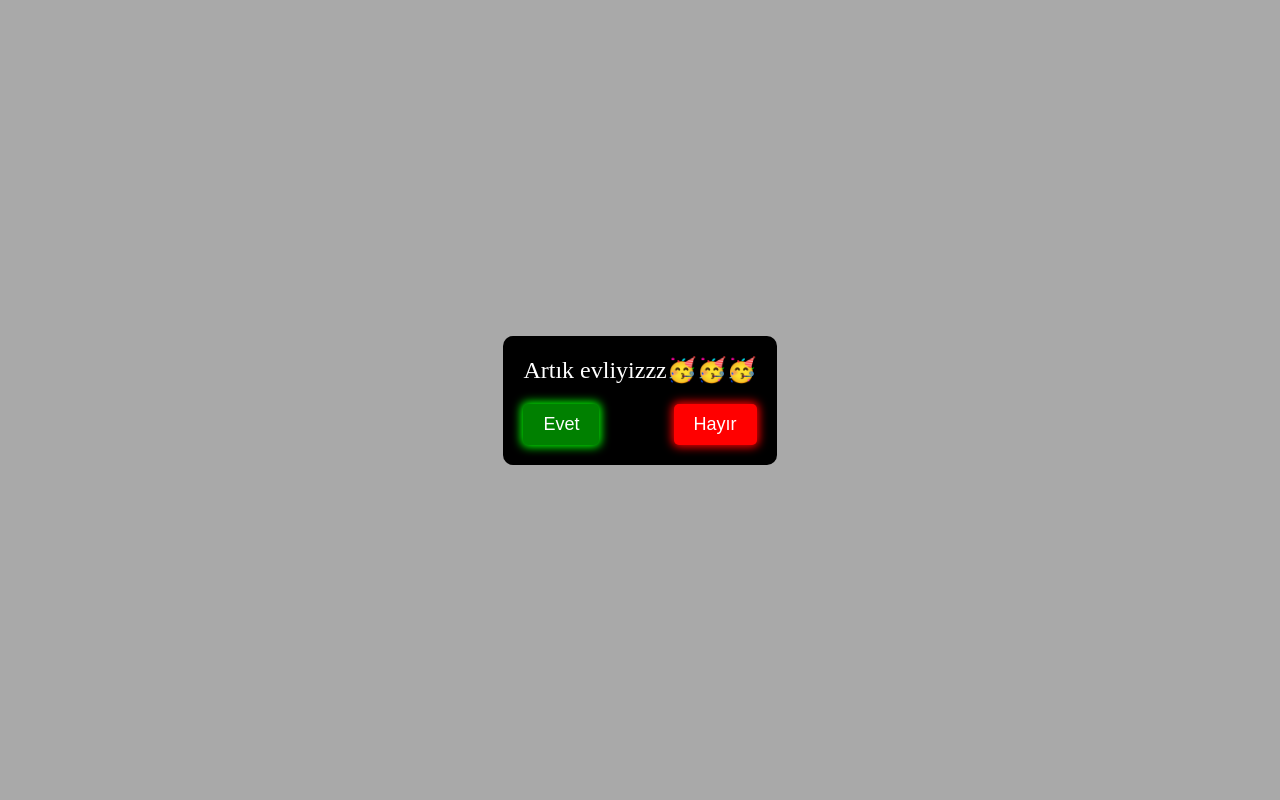
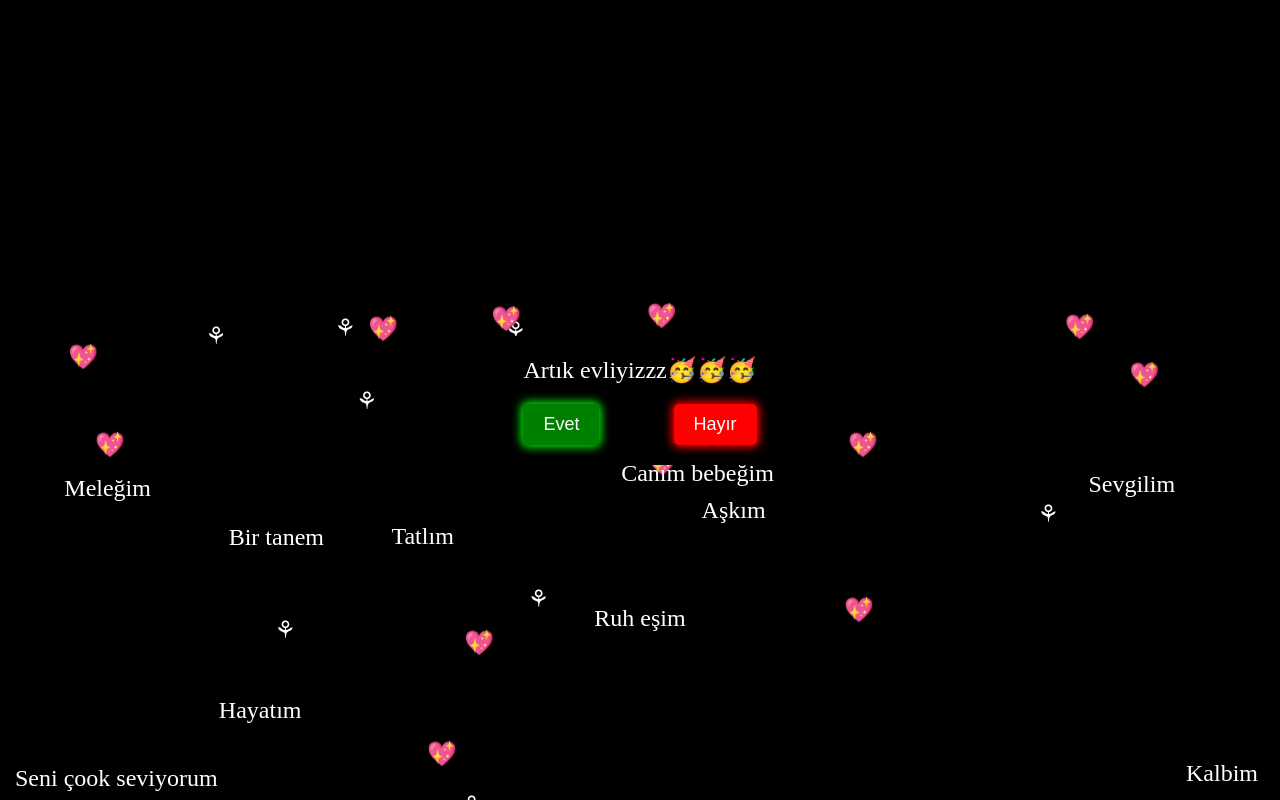
Before and after one commit to novasqw/nova.github.io, a plain HTML site: page index.html in a window 1280 px wide. Both pictures are taken after a click on the button "Evet". Drawn offline with Linux system fonts and the light colour scheme.

Commit message:
Update index.html

```diff
--- a/index.html
+++ b/index.html
@@ -6,7 +6,7 @@
     <title>Romantic Proposal</title>
     <style>
         body {
-            background-color: darkgray;
+            background-color: black;
             display: flex;
             justify-content: center;
             align-items: center;
@@ -14,6 +14,7 @@
             margin: 0;
             overflow: hidden;
             position: relative;
+            color: white;
         }
         .menu {
             background-color: black;
@@ -66,10 +67,9 @@
             overflow: hidden;
             z-index: 0;
         }
-        .falling .heart, .falling .rose {
+        .falling .emoji, .falling .phrase {
             position: absolute;
-            width: 30px;
-            height: 30px;
+            font-size: 24px;
             animation: fall 5s infinite linear;
         }
         @keyframes fall {
@@ -94,6 +94,19 @@
         const falling = document.getElementById('falling');
         let noClickCount = 0;
 
+        const phrases = [
+            "Seni çook seviyorum",
+            "Canım bebeğim",
+            "Kalbim",
+            "Aşkım",
+            "Bir tanem",
+            "Hayatım",
+            "Ruh eşim",
+            "Sevgilim",
+            "Tatlım",
+            "Meleğim"
+        ];
+
         function randomizeLetters() {
             let message = 'Benimle evlenir misin tuba💍???';
             let current = '';
@@ -109,7 +122,7 @@
         }
 
         function handleYes() {
-            menu.firstChild.nodeValue = 'Seni çoookk seviyoruuummm';
+            menu.firstChild.nodeValue = 'Yuppiiiii🥳🥳🥳';
             setTimeout(() => {
                 menu.firstChild.nodeValue = 'Artık evliyizzz🥳🥳🥳';
                 createFallingElements();
@@ -133,19 +146,24 @@
         }
 
         function createFallingElements() {
+            const emojis = ['⚘', '💖'];
             for (let i = 0; i < 20; i++) {
-                let heart = document.createElement('div');
-                heart.className = '💖';
-                heart.style.left = Math.random() * 100 + '%';
-                heart.style.animationDuration = (Math.random() * 3 + 2) + 's';
-                falling.appendChild(heart);
+                let emoji = document.createElement('div');
+                emoji.className = 'emoji';
+                emoji.textContent = emojis[Math.floor(Math.random() * emojis.length)];
+                emoji.style.left = Math.random() * 100 + '%';
+                emoji.style.animationDuration = (Math.random() * 3 + 2) + 's';
+                falling.appendChild(emoji);
+            }
 
-                let rose = document.createElement('div');
-                rose.className = '⚘';
-                rose.style.left = Math.random() * 100 + '%';
-                rose.style.animationDuration = (Math.random() * 3 + 2) + 's';
-                falling.appendChild(rose);
-            }
+            phrases.forEach(phrase => {
+                let phraseElement = document.createElement('div');
+                phraseElement.className = 'phrase';
+                phraseElement.textContent = phrase;
+                phraseElement.style.left = Math.random() * 100 + '%';
+                phraseElement.style.animationDuration = (Math.random() * 3 + 2) + 's';
+                falling.appendChild(phraseElement);
+            });
         }
 
         randomizeLetters();
```
